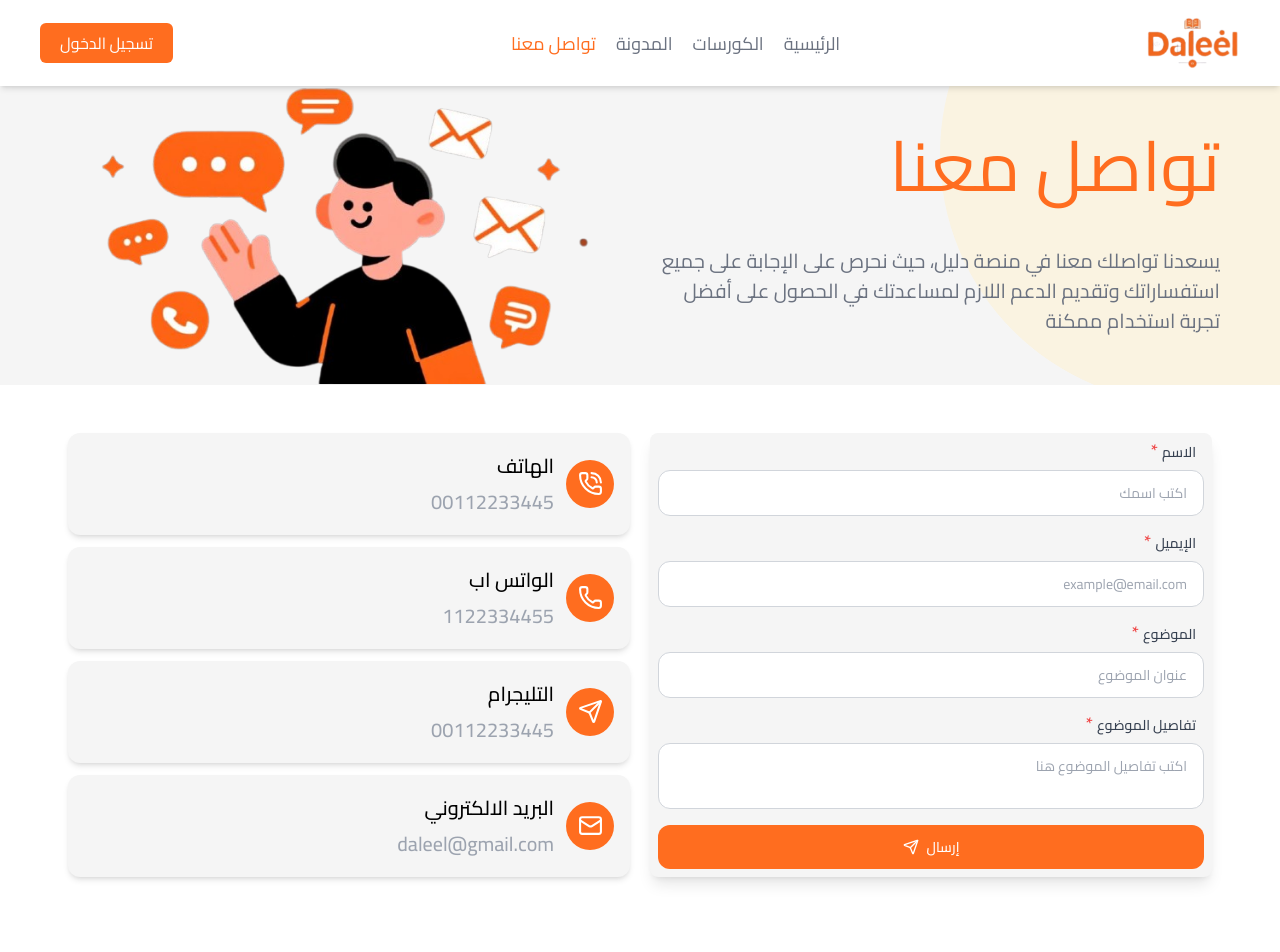
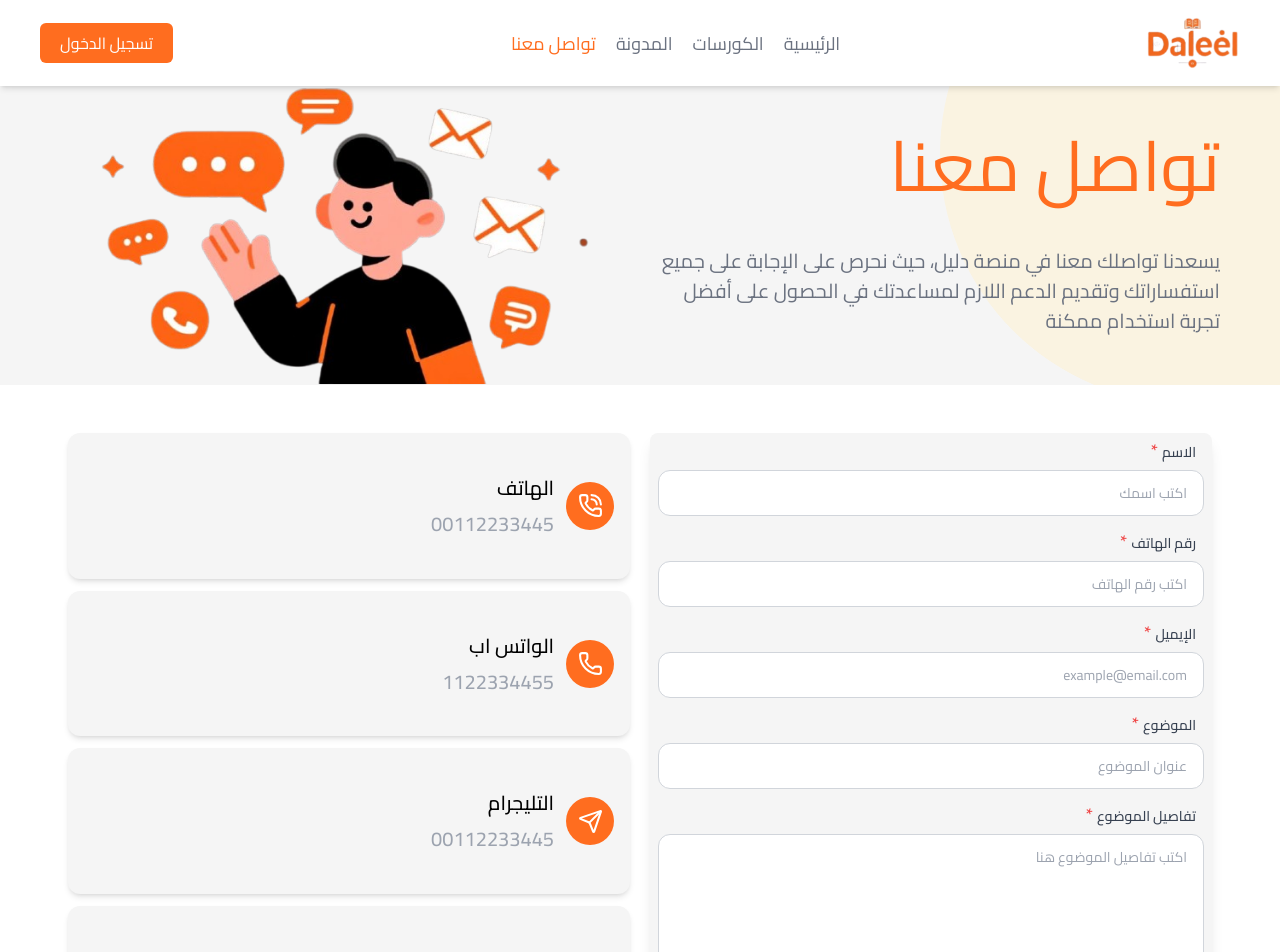
Before and after one commit to MostafaYahya773/daleel, a Next.js app: page /Contact in a window 1280 px wide. Shown: the top 952 px of the page. Before the commit the page ends 897 px from the top, so only its background shows below. Built offline with nearby package versions, Linux system fonts and the light colour scheme; no server answers.

Commit message:
handle contact us page

```diff
--- a/lib/getMyCourses.tsx
+++ b/lib/getMyCourses.tsx
@@ -1,4 +1,3 @@
-import React from 'react';
 import { createClient } from './supabase/client';
 import getSession from './GetSession';
 const getMyCourses = async () => {
--- a/src/app/Courses/[Slug]/Lessons/[courseId]/page.tsx
+++ b/src/app/Courses/[Slug]/Lessons/[courseId]/page.tsx
@@ -14,6 +14,6 @@ export default async function LessonPage({
   const user = await getSession();
   const userId = user?.userId;
   const enrolled = await getEnrollments(userId!, courseId);
-  if (!enrolled) return redirect('/courses');
+  if (!enrolled) return redirect('/Courses');
   return <VideosPage LessonInfo={data} />;
 }
--- a/src/app/_components/ContactUsContent/ContactUsContent.tsx
+++ b/src/app/_components/ContactUsContent/ContactUsContent.tsx
@@ -1,4 +1,9 @@
+'use client';
+import { useFormik } from 'formik';
 import { Send, PhoneCall, Mail, Phone } from 'lucide-react';
+import { ContactUsProps } from '../../interfaces';
+import useAddContactUs from '@/app/hook/useAddContactUs';
+import { ContactSchema } from '@/app/auth/Schema';
 
 interface FormField {
   name: string;
@@ -14,6 +19,12 @@ interface Contact {
 const formFields: FormField[] = [
   { name: 'name', label: 'الاسم', type: 'text', placeholder: 'اكتب اسمك' },
   {
+    name: 'phone',
+    label: 'رقم الهاتف',
+    type: 'text',
+    placeholder: 'اكتب رقم الهاتف',
+  },
+  {
     name: 'email',
     label: 'الإيميل',
     type: 'email',
@@ -26,12 +37,13 @@ const formFields: FormField[] = [
     placeholder: 'عنوان الموضوع',
   },
   {
-    name: 'details',
+    name: 'message',
     label: 'تفاصيل الموضوع',
     type: 'textarea',
     placeholder: 'اكتب تفاصيل الموضوع هنا',
   },
 ];
+
 const ContactType: Contact[] = [
   {
     value: '00112233445',
@@ -56,37 +68,95 @@ const ContactType: Contact[] = [
 ];
 
 const ContactUsContent = () => {
+  const { mutate: readMessage } = useAddContactUs();
+  const formik = useFormik<ContactUsProps>({
+    initialValues: {
+      name: '',
+      phone: '',
+      email: '',
+      subject: '',
+      message: '',
+    },
+    onSubmit: (values, { resetForm, setSubmitting }) => {
+      readMessage(values, {
+        onSuccess: () => {
+          resetForm();
+          setSubmitting(false);
+        },
+        onError: () => {
+          setSubmitting(false);
+        },
+      });
+    },
+    validationSchema: ContactSchema,
+  });
   return (
     <div className="grid grid-cols-1 lg:grid-cols-2 gap-5 py-5 px-5">
-      <form className="w-full flex flex-col gap-4 order-2 lg:order-1 bg-secondary p-2 rounded-lg shadow-lg">
-        {' '}
-        {formFields.map((field) => (
+      <form
+        onSubmit={formik.handleSubmit}
+        className="w-full flex flex-col gap-4 order-2 lg:order-1 bg-secondary p-2 rounded-lg shadow-lg"
+      >
+        {formFields.slice(0, 4).map((field) => (
           <div key={field.name} className="flex flex-col gap-2">
             <label className="text-sm font-medium text-gray-700 px-2">
               {field.label}
               <span className="text-red-500 text-[18px] ms-1">*</span>
             </label>
 
-            {field.type === 'textarea' ? (
-              <textarea
-                className="resize-none py-3 rounded-xl border border-gray-300 px-4 text-sm outline-none focus:border-therd duration-300"
-                placeholder={field.placeholder}
-              />
-            ) : (
             <input
               type={field.type}
               className="rounded-xl border border-gray-300 px-4 py-3 text-sm outline-none focus:border-therd duration-300"
               placeholder={field.placeholder}
+              name={field.name}
+              value={formik.values[field.name as keyof ContactUsProps]}
+              onChange={formik.handleChange}
+              onBlur={formik.handleBlur}
             />
+            {formik.touched[field.name as keyof ContactUsProps] &&
+              formik.errors[field.name as keyof ContactUsProps] && (
+                <span className="text-red-500 text-sm">
+                  {formik.errors[field.name as keyof ContactUsProps]}
+                </span>
               )}
           </div>
         ))}
+
+        {formFields[4].type === 'textarea' && (
+          <div className="flex flex-col gap-2">
+            <label className="text-sm font-medium text-gray-700 px-2">
+              {formFields[4].label}
+              <span className="text-red-500 text-[18px] ms-1">*</span>
+            </label>
+            <textarea
+              className="rounded-xl border border-gray-300 px-4 py-3 h-[150px] text-sm outline-none focus:border-therd duration-300 resize-none"
+              placeholder={formFields[4].placeholder}
+              name={formFields[4].name}
+              value={formik.values[formFields[4].name as keyof ContactUsProps]}
+              onChange={formik.handleChange}
+              onBlur={formik.handleBlur}
+            />
+            {}
+            {formik.touched[formFields[4].name as keyof ContactUsProps] &&
+              formik.errors[formFields[4].name as keyof ContactUsProps] && (
+                <span className="text-red-500 text-sm">
+                  {formik.errors[formFields[3].name as keyof ContactUsProps]}
+                </span>
+              )}
+          </div>
+        )}
         <button
+          disabled={formik.isSubmitting}
           type="submit"
-          className="flex items-center justify-center gap-2 rounded-xl bg-therd px-6 py-3 hover:opacity-80 duration-300 text-sm font-medium text-white"
+          className=" rounded-xl bg-therd px-6 py-3 hover:opacity-80 duration-300 text-sm font-medium text-white"
         >
+          {formik.isSubmitting ? (
+            <span className="loaderAnimation"></span>
+          ) : (
+            <div className="flex items-center justify-center gap-2">
               إرسال
               <Send size={16} />
+            </div>
+          )}
         </button>
       </form>
       <div className="grid grid-cols-1 gap-3 order-1 lg:order-2">
--- a/src/app/auth/Schema.tsx
+++ b/src/app/auth/Schema.tsx
@@ -79,3 +79,43 @@ export const UpdatePasswordSchema = yup.object({
     .oneOf([yup.ref('newPassword')], 'كلمتا المرور غير متطابقتين')
     .required('تأكيد كلمة المرور مطلوب'),
 });
+
+export const ContactSchema = yup.object({
+  name: yup
+    .string()
+    .trim()
+    .min(3, 'الاسم قصير جدًا')
+    .max(50, 'الاسم طويل جدًا')
+    .matches(/^[a-zA-Z\u0600-\u06FF\s]+$/, 'الاسم غير صالح')
+    .required('الاسم مطلوب'),
+
+  phone: yup
+    .string()
+    .required('رقم الهاتف مطلوب')
+    .matches(/^[0-9]+$/, 'مسموح بالأرقام فقط')
+    .min(8, 'الرقم قصير')
+    .max(15, 'الرقم طويل'),
+
+  email: yup
+    .string()
+    .trim()
+    .email('بريد إلكتروني غير صالح')
+    .max(100)
+    .required('الإيميل مطلوب'),
+
+  subject: yup
+    .string()
+    .trim()
+    .min(3)
+    .max(100)
+    .matches(/^[^<>$%{}]*$/, 'محتوى غير مسموح')
+    .required('العنوان مطلوب'),
+
+  message: yup
+    .string()
+    .trim()
+    .min(10, 'الرسالة قصيرة جدًا')
+    .max(500)
+    .matches(/^[^<>$%{}]*$/, 'محتوى غير مسموح')
+    .required('الرسالة مطلوبة'),
+});
--- /dev/null
+++ b/src/app/hook/useAddContactUs.tsx
@@ -0,0 +1,33 @@
+'use client';
+import { useMutation } from '@tanstack/react-query';
+import { createClient } from '../../../lib/supabase/client';
+import { ContactUsProps } from '../interfaces/index';
+import toast from 'react-hot-toast';
+const useAddContactUs = () => {
+  const addMessage = async (values: ContactUsProps) => {
+    const { data, error } = await createClient().from('contact').insert({
+      name: values.name,
+      email: values.email,
+      phone: values.phone,
+      subject: values.subject,
+      message: values.message,
+    });
+    if (error) throw new Error('حدث خطأ في إرسال الرسالة');
+    return data;
+  };
+
+  return useMutation({
+    mutationKey: ['addMessage'],
+    mutationFn: addMessage,
+    onSuccess: () => {
+      toast.success('تم إرسال الرسالة بنجاح', { position: 'top-center' });
+    },
+    onError: (e) => {
+      toast.error(e.message || 'فشل إرسال الرسالة', {
+        position: 'top-center',
+      });
+    },
+  });
+};
+
+export default useAddContactUs;
--- a/src/app/hook/useAddLesson.tsx
+++ b/src/app/hook/useAddLesson.tsx
@@ -9,6 +9,7 @@ const useAddLesson = () => {
       .from('lessons')
       .insert(lesson);
     if (error) throw new Error(error.message);
+
     return data;
   };
 
```
Also changed, not shown: src/app/interfaces/index.tsx (+8 -0 lines). Lines whose indentation alone changed are shown as unchanged.
